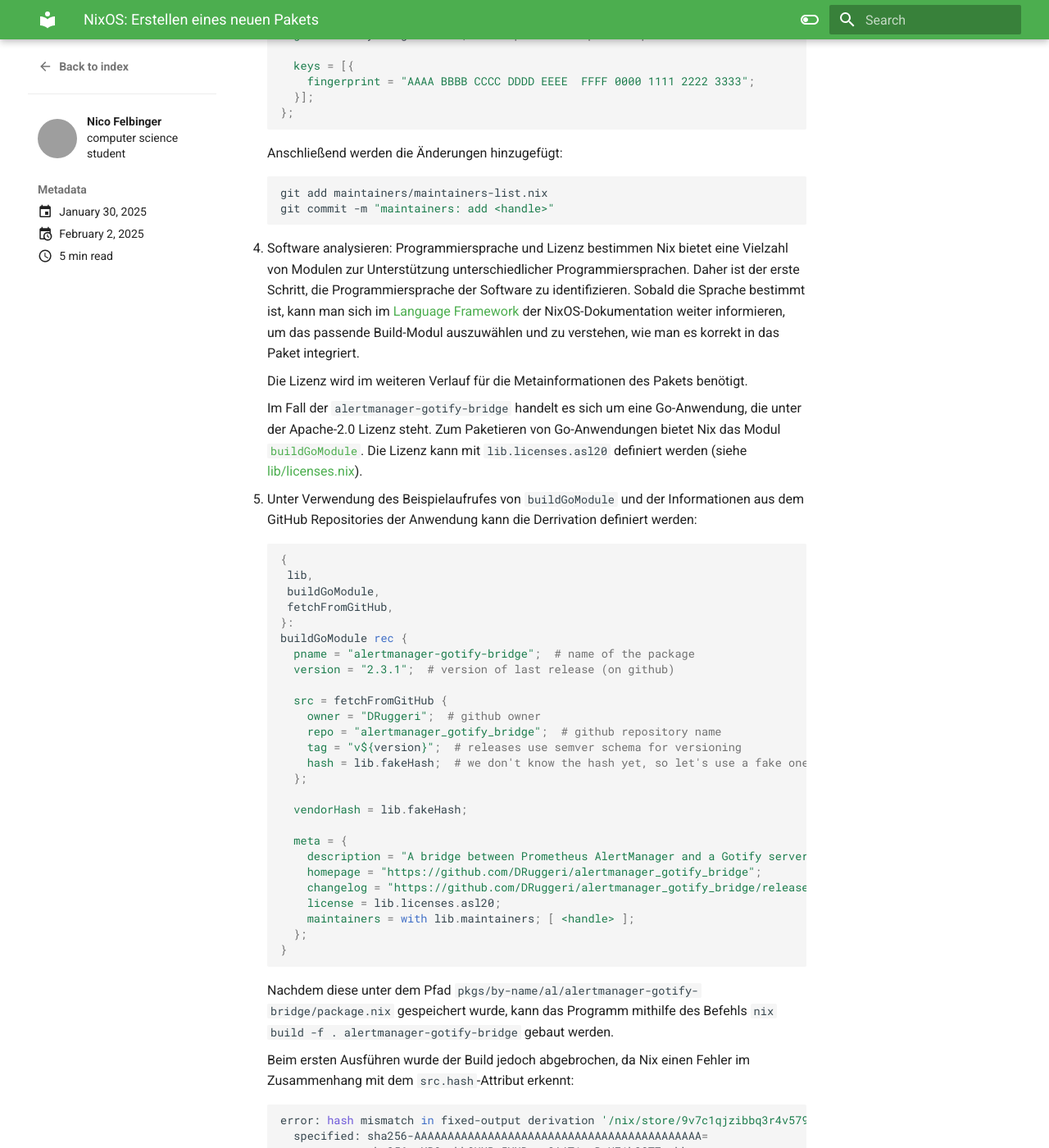
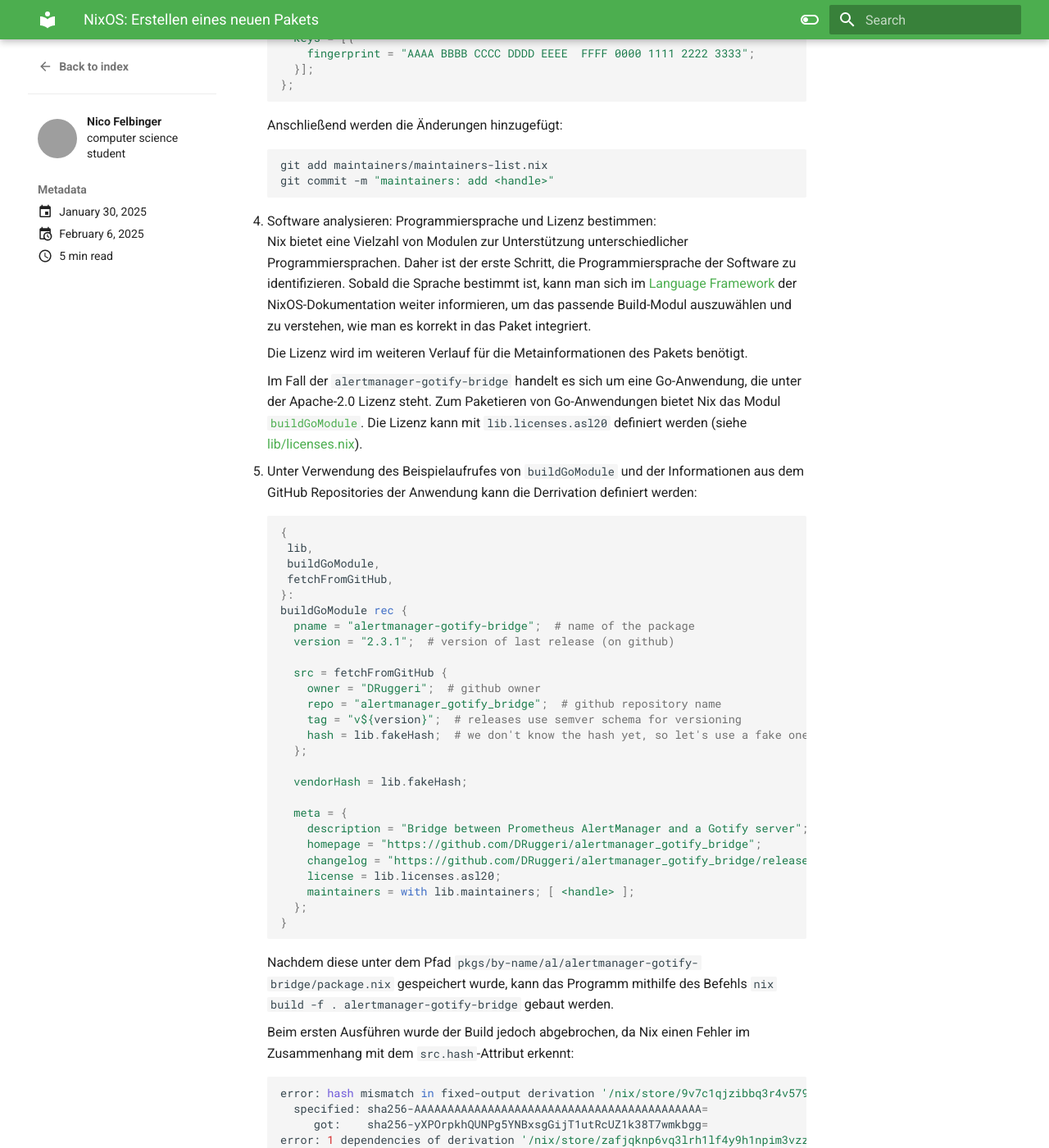
Before and after one commit to felbingereu/website, an MkDocs documentation site: the page built from docs/blog/posts/nixpkgs-alertmanager-gotify-bridge.md, in a window 1280 px wide and 1400 px high, scrolled down 1095 px. Shown: the whole window at 82% size. Built offline with MkDocs 1.6.1 and Material for MkDocs 9.7.7, drawn with Linux system fonts in a browser that asks for light colours; some of the changed text lies outside the part shown; grey boxes are pictures that could not be loaded.

````diff
--- a/docs/blog/posts/nixpkgs-alertmanager-gotify-bridge.md
+++ b/docs/blog/posts/nixpkgs-alertmanager-gotify-bridge.md
@@ -68,7 +66,7 @@ umfassend zu dokumentieren.
     git commit -m "maintainers: add <handle>"
     ```
 
-4. Software analysieren: Programmiersprache und Lizenz bestimmen
+4. Software analysieren: Programmiersprache und Lizenz bestimmen:
     Nix bietet eine Vielzahl von Modulen zur Unterstützung unterschiedlicher Programmiersprachen. Daher ist
     der erste Schritt, die Programmiersprache der Software zu identifizieren. Sobald die Sprache bestimmt ist,
     kann man sich im [Language Framework](https://nixos.org/manual/nixpkgs/stable/#chap-language-support) der
@@ -103,7 +101,7 @@ umfassend zu dokumentieren.
       vendorHash = lib.fakeHash;
 
       meta = {
-        description = "A bridge between Prometheus AlertManager and a Gotify server";
+        description = "Bridge between Prometheus AlertManager and a Gotify server";
         homepage = "https://github.com/DRuggeri/alertmanager_gotify_bridge";
         changelog = "https://github.com/DRuggeri/alertmanager_gotify_bridge/releases/tag/v${version}";
         license = lib.licenses.asl20;
--- a/mkdocs.yml
+++ b/mkdocs.yml
@@ -1,4 +1,7 @@
 site_name: felbinger.eu
+
+exclude_docs: |
+  !.well-known
 
 theme:
   name: 'material'
````
Also changed, not shown: other parts of docs/blog/posts/nixpkgs-alertmanager-gotify-bridge.md (+1 -3 lines), docs/.well-known/security.txt (added).
